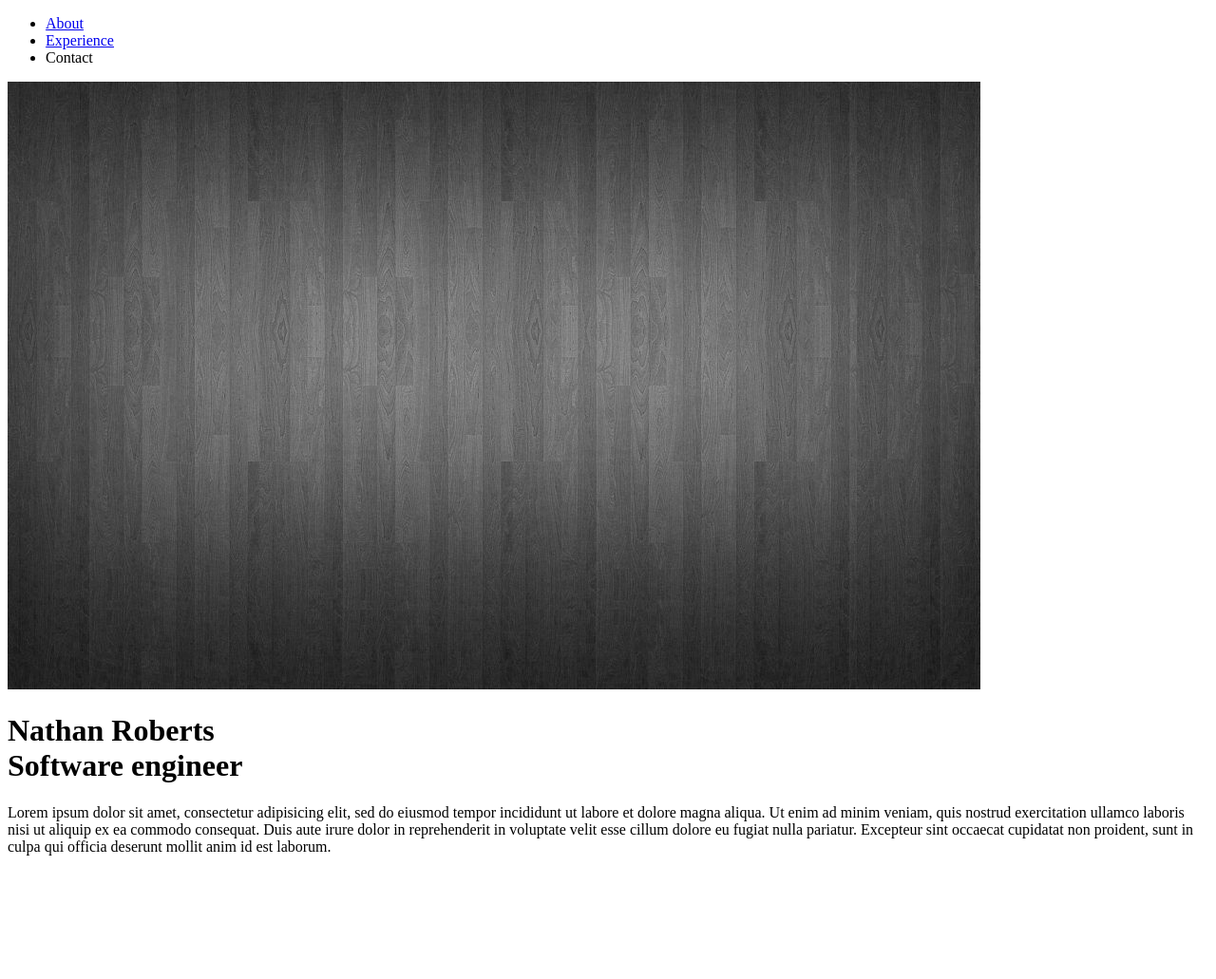
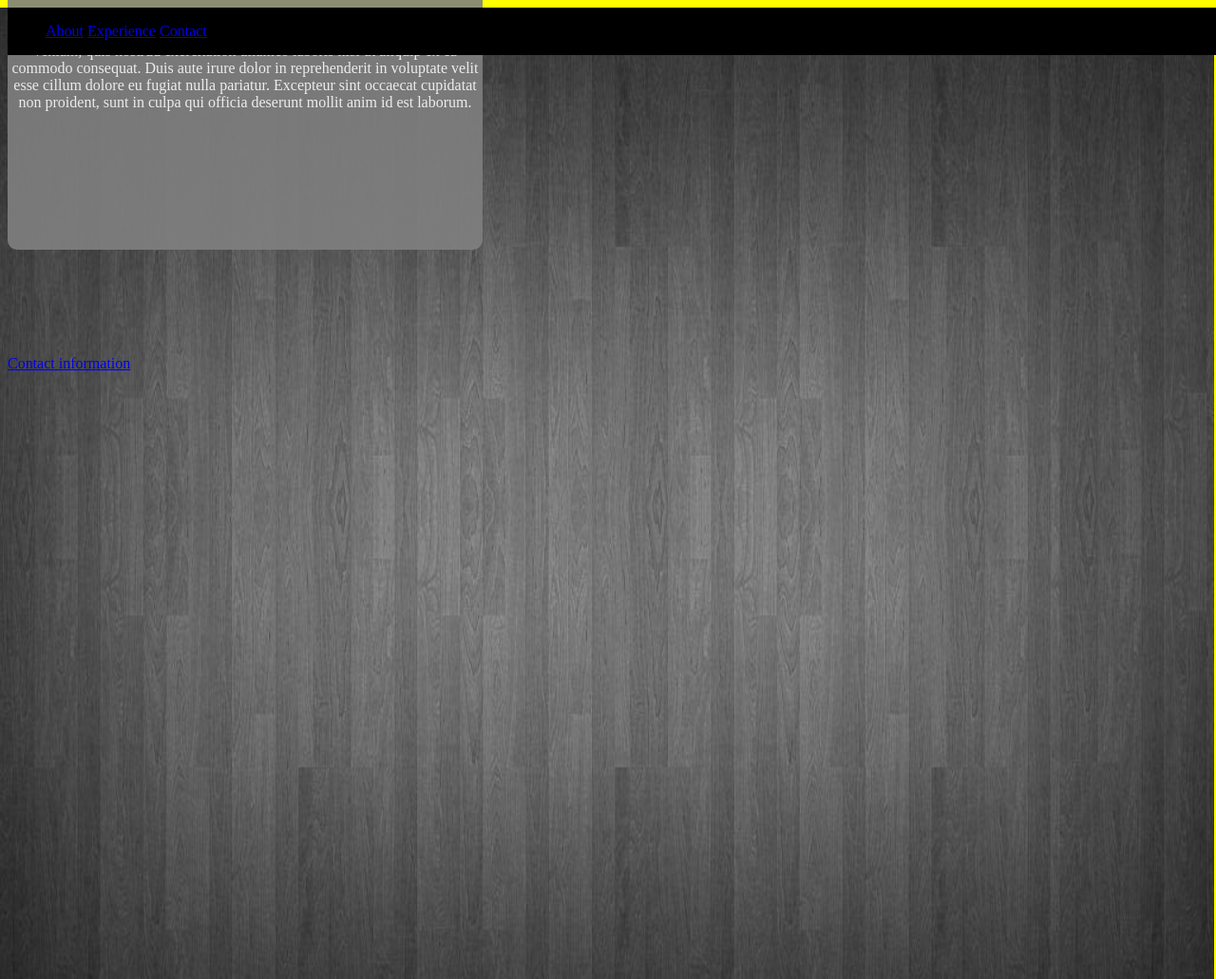
Before and after one commit to nathandroberts/sparta-git-setup, a plain HTML site: page index.html in a window 1280 px wide. Shown: the top 1031 px of the page at 95% size. Before the commit the page ends 917 px from the top, so only its background shows below. Drawn offline with Linux system fonts and the light colour scheme.

Commit message:
main box and header positioned N Roberts

```diff
--- a/index.html
+++ b/index.html
@@ -7,17 +7,42 @@
   </head>
   <div class="container">
     <header>
-      <ul>
-        <li><a href="#">About</a></li>
-        <li><a href="#">Experience</a></li>
-        <li><a href="#"></a>Contact</li>
+      <ul >
+        <li class="listLinks"><a href="#">About</a></li>
+        <li class="listLinks"><a href="#">Experience</a></li>
+        <li class="listLinks"><a href="#">Contact</a></li>
       </ul>
     </header>
     <body>
-      <img src="images/greyBackground.jpg" alt="background">
+      <img class="background" src="images/greyBackground.jpg" alt="background picture">
       <main>
-        <h1>Nathan Roberts<br>Software engineer</h1>
-        <p>Lorem ipsum dolor sit amet, consectetur adipisicing elit, sed do eiusmod tempor incididunt ut labore et dolore magna aliqua. Ut enim ad minim veniam, quis nostrud exercitation ullamco laboris nisi ut aliquip ex ea commodo consequat. Duis aute irure dolor in reprehenderit in voluptate velit esse cillum dolore eu fugiat nulla pariatur. Excepteur sint occaecat cupidatat non proident, sunt in culpa qui officia deserunt mollit anim id est laborum.</p>
+        <div class="mainBox">
+          <h1 class="mainBoxText">Nathan Roberts<br>Software Developer</h1>
+          <p class="mainBoxText">
+            Lorem ipsum dolor sit amet, consectetur adipisicing elit, sed do eiusmod tempor incididunt ut labore et dolore magna aliqua. Ut enim ad minim veniam, quis nostrud exercitation ullamco laboris nisi ut aliquip ex ea commodo consequat. Duis aute irure dolor in reprehenderit in voluptate velit esse cillum dolore eu fugiat nulla pariatur. Excepteur sint occaecat cupidatat non proident, sunt in culpa qui officia deserunt mollit anim id est laborum.
+          </p>
+       </div>
+      </main>
+      <table class="portfolio">
+        <tr>
+          <h3></h3>
+          <p></p>
+          <img src="" alt="">
+        </tr>
+        <tr>
+          <h3></h3>
+          <p></p>
+          <img src="" alt="">
+        </tr>
+        <tr>
+          <h3></h3>
+          <p></p>
+          <img src="" alt="">
+        </tr>
+      </table>
+      <footer>
+        <a href="#">Contact information</a>
+      </footer>
     </body>
   </div>
 </html>
--- a/styles/style.css
+++ b/styles/style.css
@@ -0,0 +1,31 @@
+body {
+  background-color: yellow;
+}
+header {
+  background-color: black;
+  position: fixed;
+  width: 100vw;
+  z-index: 2;
+}
+.listLinks {
+  display: inline;
+}
+.background {
+  width: 100vw;
+  height: 100vw;
+  margin-left: -10px;
+}
+.mainBox {
+  margin-top: -1400px;
+  text-align: center;
+  background-color: gray;
+  border-radius: 10px solid;
+  position: relative;
+  opacity: 0.9;
+  width: 500px;
+  height: 350px;
+  border-radius: 10px;
+}
+.mainBoxText{
+  color: white;
+}
```
Also changed, not shown: images/Nathan.jpeg (added).
